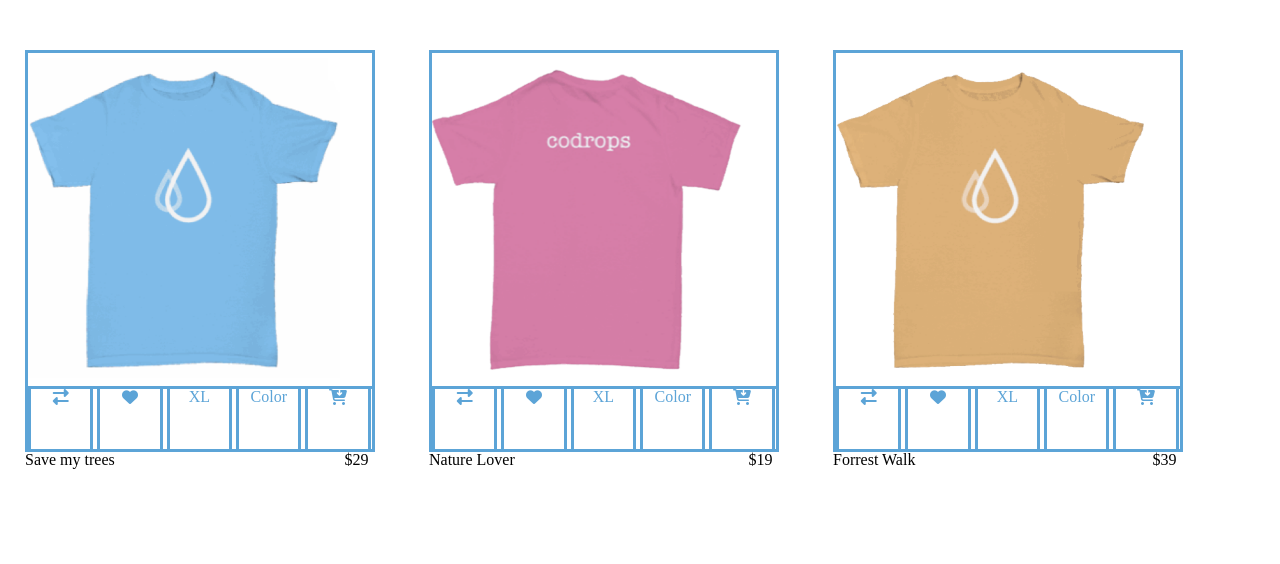
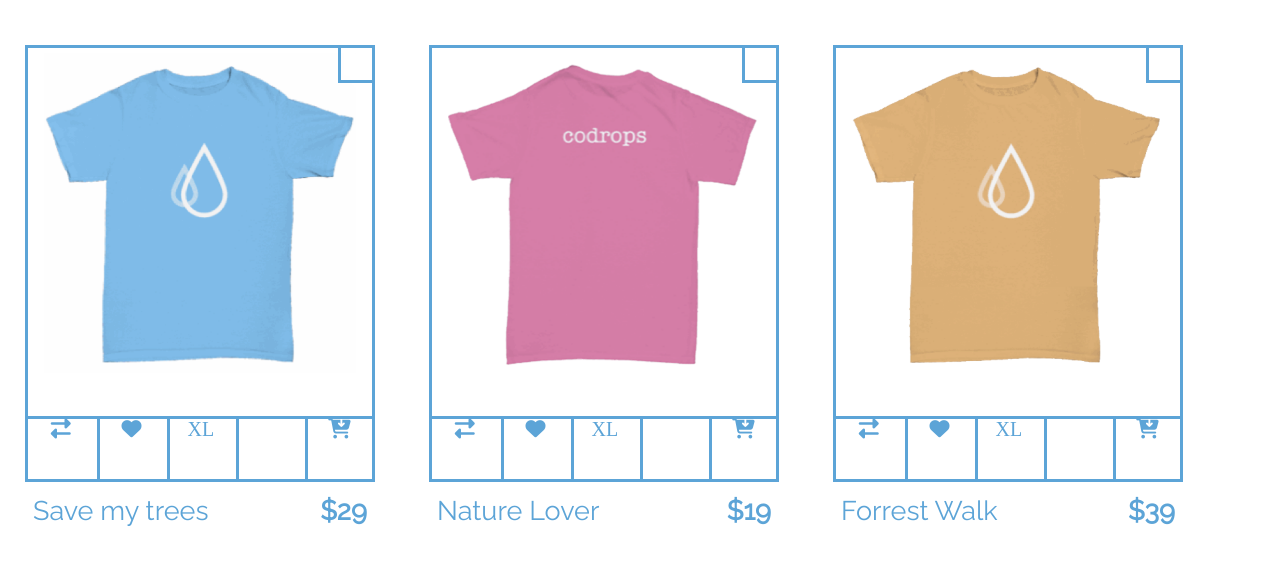
Before and after one commit to johncpatterson/TIY-1-4-Tailored-T-Shirt, a plain HTML site: page index.html in a window 1280 px wide. Drawn offline with Linux system fonts and the light colour scheme; a web font is replaced by a local one.

Commit message:
improved layout spacing and added font family

```diff
--- a/index.html
+++ b/index.html
@@ -7,7 +7,7 @@
     <title>T Shirts</title>
     <link rel="stylesheet" href="reset.css">
     <link rel="stylesheet" href="main.css">
-    <link href="https://fonts.googleapis.com/css?family=BioRhyme|Merriweather+Sans|PT+Serif" rel="stylesheet">
+    <link href="https://fonts.googleapis.com/css?family=Raleway" rel="stylesheet">
     <script src="https://use.fontawesome.com/0e26b451b3.js"></script>
 </head>
 
@@ -16,6 +16,8 @@
         <div class="left_shirt">
             <div class="top">
                 <img src="img/blueshirt.png" alt="blue shirt" class="shirt">
+                <div class="top_right">
+                </div>
             </div>
             <div class="middle">
                 <div class="small_pic_1"><i class="fa fa-exchange" aria-hidden="true"></i>
@@ -24,7 +26,9 @@
                 </div>
                 <div class="small_pic_3">XL
                 </div>
-                <div class="small_pic_4">Color
+                <div class="small_pic_4">
+                <div class="small_pic_4_color_blue">
+                </div>
                 </div>
                 <div class="small_pic_5"><i class="fa fa-cart-arrow-down" aria-hidden="true"></i>
                 </div>
@@ -36,6 +40,8 @@
         <div class="middle_shirt">
             <div class="top">
                 <img src="img/pink.png" alt="pink shirt" class="shirt">
+                <div class="top_right">
+                </div>
             </div>
             <div class="middle">
                 <div class="small_pic_1"><i class="fa fa-exchange" aria-hidden="true"></i>
@@ -44,7 +50,9 @@
                 </div>
                 <div class="small_pic_3">XL
                 </div>
-                <div class="small_pic_4">Color
+                <div class="small_pic_4">
+                <div class="small_pic_4_color_pink">
+                </div>
                 </div>
                 <div class="small_pic_5"><i class="fa fa-cart-arrow-down" aria-hidden="true"></i>
                 </div>
@@ -56,6 +64,8 @@
         <div class="right_shirt">
             <div class="top">
                 <img src="img/orangeshirt.png" alt="yellow shirt" class="shirt">
+                <div class="top_right">
+                </div>
             </div>
             <div class="middle">
                 <div class="small_pic_1"><i class="fa fa-exchange" aria-hidden="true"></i>
@@ -64,7 +74,9 @@
                 </div>
                 <div class="small_pic_3">XL
                 </div>
-                <div class="small_pic_4">Color
+                <div class="small_pic_4">
+                <div class="small_pic_4_color_orange">
+                </div>
                 </div>
                 <div class="small_pic_5"><i class="fa fa-cart-arrow-down" aria-hidden="true"></i>
                 </div>
--- a/main.css
+++ b/main.css
@@ -6,6 +6,7 @@
 
 body {
     background-color: white;
+    color: #5CA4D7;
 }
 
 .left_shirt,
@@ -22,7 +23,7 @@ body {
 
 .container {
     width: 100%;
-    margin: 10px 0px 0px 0px;
+    margin: 5px 0px 0px 0px;
 }
 
 .top {
@@ -31,28 +32,37 @@ body {
     border-right: 3px solid #5CA4D7;
     border-bottom: 3px solid #5CA4D7;
     border-left: 3px solid #5CA4D7;
+}
 
-
+.top_right {
+    display: inline-block;
+    position: relative;
+    height: 35px;
+    width: 35px;
+    top: -330px;
+    left: 310px;
+    border-bottom: 3px solid #5CA4D7;
+    border-left: 3px solid #5CA4D7;
 }
 
 .middle {
     display: block;
-    margin: 0px auto 0px auto;
+    margin: 0px auto;
     vertical-align: middle;
     border-top: 0px;
     border-right: 3px solid #5CA4D7;
-    border-bottom: 0px ;
+    border-bottom: 0px;
     border-left: 3px solid #5CA4D7;
-    height: 60px;
 }
 
 .bottom {
     margin: 0px;
-    padding: 0px;
+    padding: 15px 5px 0px 8px;
     border-top: 3px solid #5CA4D7;
     border-bottom: 0px;
     height: 53px;
-
+    font-size: 27px;
+    font-family: 'Raleway', sans-serif;
 }
 
 .small_pic_1,
@@ -67,13 +77,37 @@ body {
     text-align: center;
     border-top: 0px;
     border-right: 3px solid #5CA4D7;
-    border-bottom: 0px ;
+    border-bottom: 0px;
     border-left: 3px solid #5CA4D7;
-    margin: 0px 0px 0px 0px;
+    margin: 0 auto;
     padding: 0px 0px 0px 0px;
     vertical-align: middle;
+    font-size: 20px;
 }
-.small_pic_3, .small_pic_4 {
+
+.small_pic_1:hover,
+.small_pic_2:hover,
+.small_pic_3:hover,
+.small_pic_4:hover,
+.small_pic_5:hover {
+    background-color: #5CA4D7;
+    color: white;
+}
+
+.small_pic_1 {
+    border-left: 0;
+    border-right: 0;
+}
+
+.small_pic_2,
+.small_pic_3,
+.small_pic_4,
+.small_pic_5 {
+    border-right: 0;
+}
+
+.small_pic_3,
+.small_pic_4 {
     position: relative;
 }
 
@@ -81,6 +115,7 @@ body {
     max-width: 330px;
     height: 320px;
     margin: 5px auto;
+    display: block;
 }
 
 .text_left {
@@ -91,6 +126,7 @@ body {
 .text_right {
     text-align: right;
     width: 19%;
+    font-weight: bold;
 }
 
 span {
```
